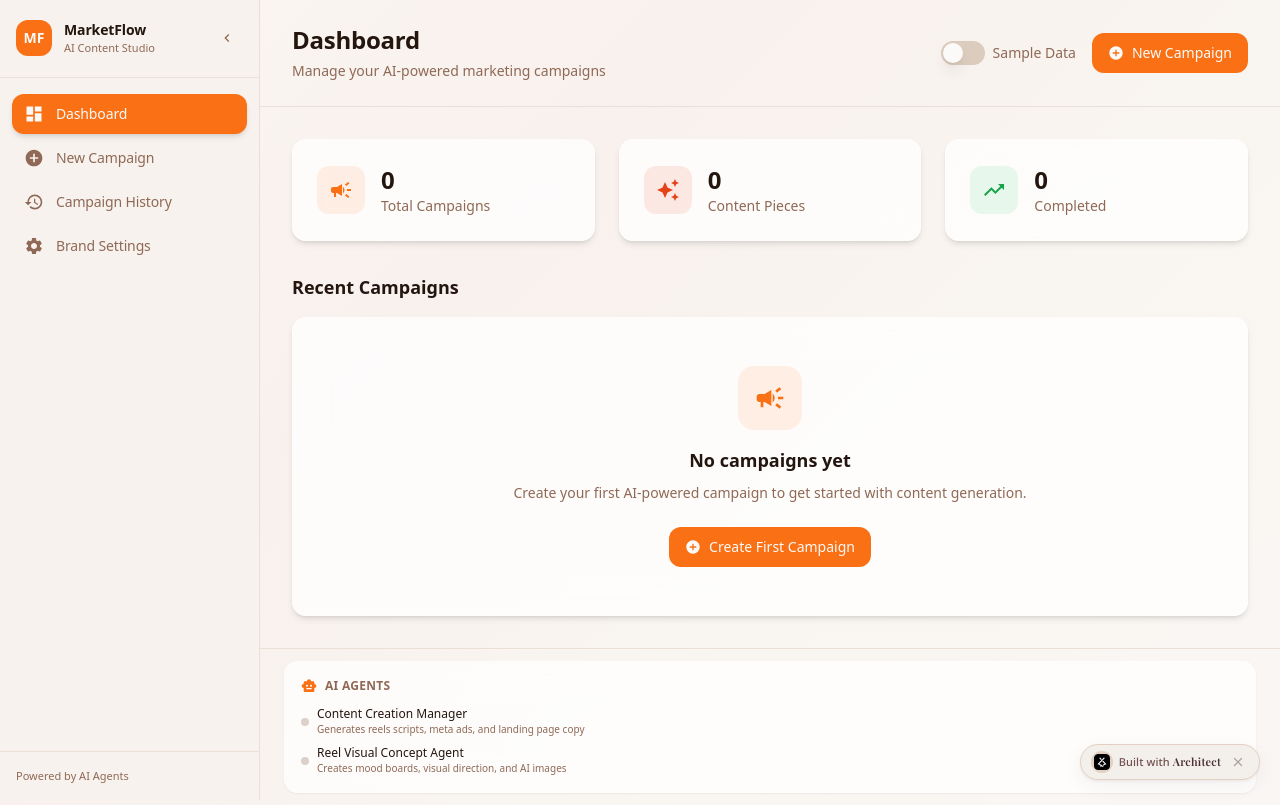
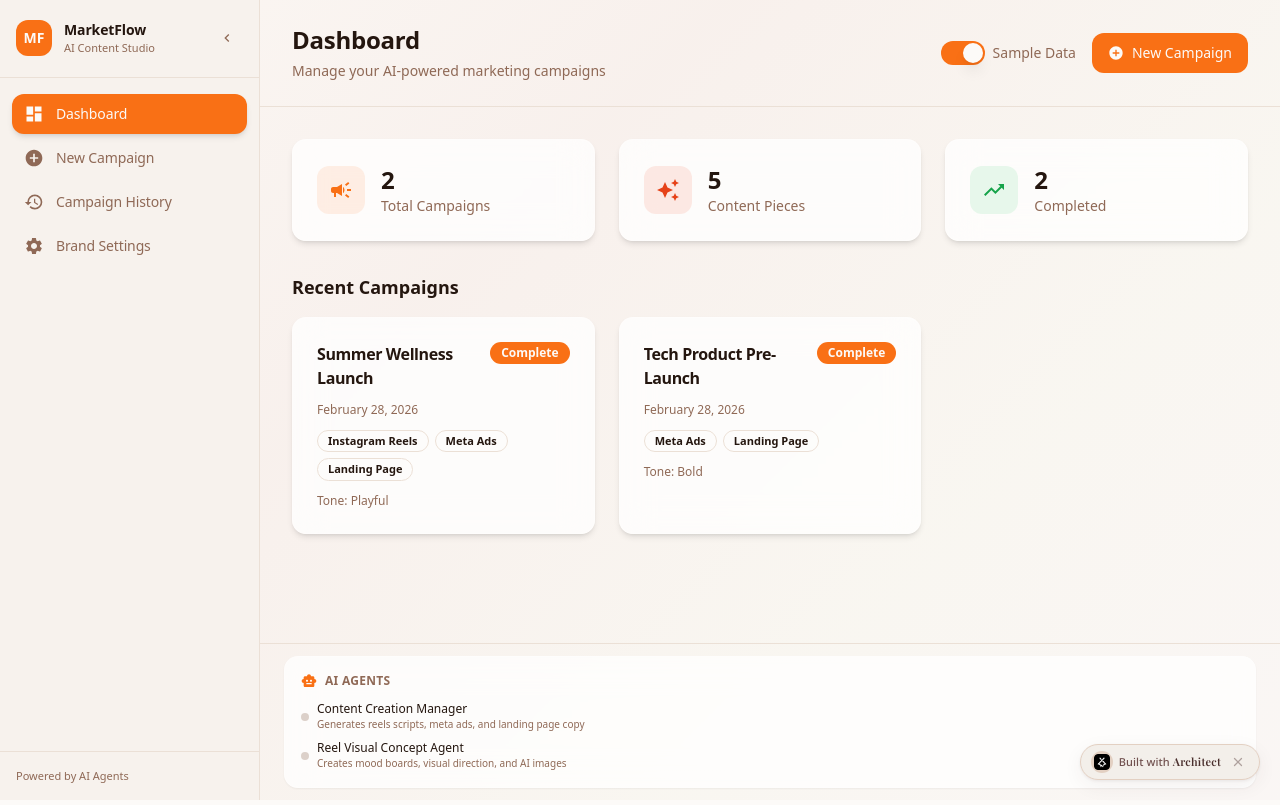
Before and after one commit to Lyzr-Apps/reel-crafter-incredible-space-fetn, a Next.js app: page / in a window 1280 px wide. Built offline with nearby package versions, Linux system fonts and the light colour scheme.

Commit message:
fix: set sampleMode to true by default to display sample campaigns on first visit

```diff
--- a/app/page.tsx
+++ b/app/page.tsx
@@ -291,7 +291,7 @@ export default function Page() {
   const [campaigns, setCampaigns] = useState<Campaign[]>([])
   const [activeCampaignId, setActiveCampaignId] = useState<string | null>(null)
   const [sidebarCollapsed, setSidebarCollapsed] = useState(false)
-  const [sampleMode, setSampleMode] = useState(false)
+  const [sampleMode, setSampleMode] = useState(true)
   const [contentLoading, setContentLoading] = useState(false)
   const [visualsLoading, setVisualsLoading] = useState(false)
   const [activeAgentId, setActiveAgentId] = useState<string | null>(null)
```
Also changed, not shown: 1 other file (tests, documents, lock files or other folders).
